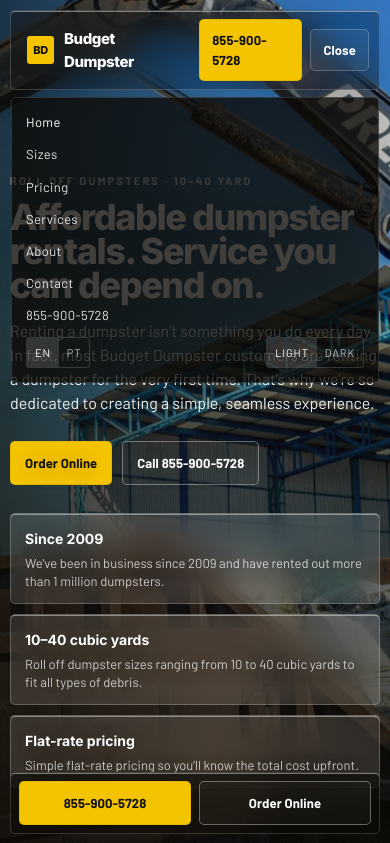
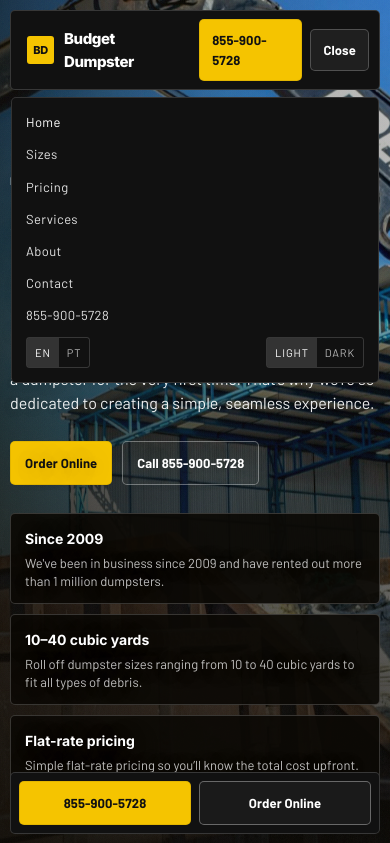
Before and after one commit to artistdbjohnson/budgetdumpster-pwa, a plain HTML site: page index.html in a window 390 px wide. Both pictures are taken after a click on the button "Menu". Shown: the top 843 px of the page. Drawn offline with Linux system fonts and the light colour scheme.

Commit message:
Replace shared PWA frost with solid matte plates. (#2)
Cards and stats drop blur, saturate, and luminosity so light mode is solid white and dark mode is solid brand dark.

Co-authored-by: Douglxss Johnson <artistdbjohnson@users.noreply.github.com>

```diff
--- a/css/app.css
+++ b/css/app.css
@@ -66,20 +66,20 @@
 }
 .skip:focus { top: 12px; }
 
+/* Matte plates. Replaces the shared September PWA frost
+   (blur 18px, saturate 1.45, luminosity) so cards are solid. */
 .liquid-glass {
-  background: var(--glass);
-  background-blend-mode: luminosity;
-  backdrop-filter: blur(18px) saturate(1.45);
-  -webkit-backdrop-filter: blur(18px) saturate(1.45);
-  border: 1px solid var(--glass-border);
-  box-shadow:
-    inset 0 1px 0 rgba(255, 255, 255, 0.42),
-    0 12px 36px rgba(10, 8, 4, 0.1);
+  background: #fff;
+  border: 1px solid var(--line);
+  box-shadow: none;
+}
+html[data-theme="dark"] .liquid-glass {
+  background: #1a160f;
 }
 
 .nav.liquid-glass {
-  --glass: rgba(12, 10, 6, 0.34);
-  --glass-border: rgba(255, 255, 255, 0.18);
+  background: #111111;
+  border-color: rgba(255, 255, 255, 0.16);
   color: #fff;
 }
 
@@ -327,8 +327,8 @@
   color: #fff;
 }
 .trust-row .liquid-glass {
-  --glass: rgba(255, 255, 255, 0.12);
-  --glass-border: rgba(255, 255, 255, 0.22);
+  background: rgba(12, 10, 6, 0.92);
+  border-color: rgba(255, 255, 255, 0.18);
 }
 .trust-row b {
   display: block;
@@ -385,7 +385,7 @@
 html[data-theme="light"] .stat,
 html[data-theme="light"] .panel,
 html[data-theme="light"] .step {
-  background: rgba(255, 255, 255, 0.36);
+  background: #fff;
 }
 .card:hover { transform: translateY(-2px); }
 .card h3,
@@ -597,8 +597,8 @@
 
 .dock { display: none; }
 .dock.liquid-glass {
-  --glass: rgba(12, 10, 6, 0.58);
-  --glass-border: rgba(255, 255, 255, 0.16);
+  background: #111111;
+  border-color: rgba(255, 255, 255, 0.16);
 }
 
 .band { position: relative; }
@@ -642,10 +642,8 @@
     flex-direction: column;
     align-items: stretch;
     gap: 12px;
-    background: rgba(12, 10, 6, 0.78);
+    background: #111111;
     border: 1px solid rgba(255, 255, 255, 0.14);
-    backdrop-filter: blur(18px) saturate(1.4);
-    -webkit-backdrop-filter: blur(18px) saturate(1.4);
   }
   .nav-links.is-open { display: flex; }
   .nav-tools { justify-content: space-between; }
```
